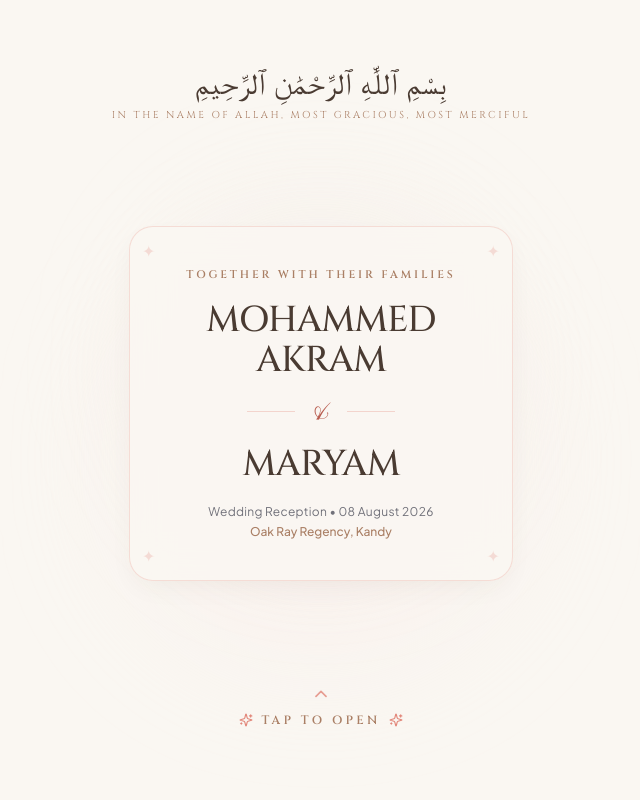
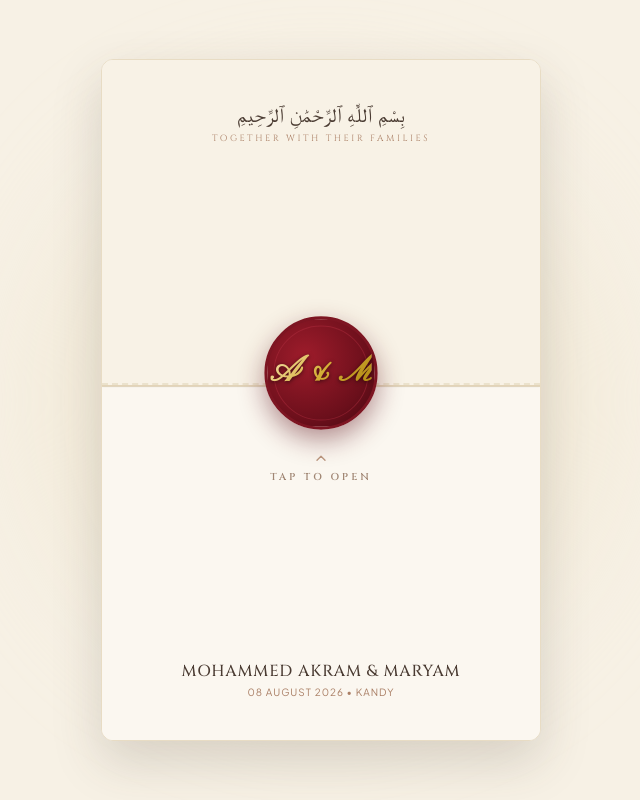
Before and after one commit to maryamnawas03/Wedding_Invitation, a Next.js app: page / in a window 1280 px wide. Shown: the whole page, without its empty margins (319-959 px from the left). Built offline with nearby package versions, Linux system fonts and the light colour scheme.

Commit message:
feat: implement 3D paper envelope with red wax seal monogram and flap opening animation

```diff
--- a/src/components/OpeningEnvelope.tsx
+++ b/src/components/OpeningEnvelope.tsx
@@ -2,7 +2,7 @@
 
 import React, { useState } from "react";
 import { motion, AnimatePresence } from "framer-motion";
-import { ChevronUp, Sparkles } from "lucide-react";
+import { ChevronUp } from "lucide-react";
 import { weddingData } from "@/data/weddingData";
 
 interface OpeningEnvelopeProps {
@@ -13,15 +13,15 @@ export const OpeningEnvelope: React.FC<OpeningEnvelopeProps> = ({ onOpen }) => {
   const [isOpen, setIsOpen] = useState(false);
   const [isDismissed, setIsDismissed] = useState(false);
 
-  const handleTapToOpen = () => {
+  const handleOpen = () => {
     if (isOpen) return;
     setIsOpen(true);
     onOpen();
 
-    // Delay unmounting screen overlay until fade-out animation completes
+    // After flap unrolls and envelope slides down, unmount the overlay
     setTimeout(() => {
       setIsDismissed(true);
-    }, 1200);
+    }, 1400);
   };
 
   if (isDismissed) return null;
@@ -30,94 +30,109 @@ export const OpeningEnvelope: React.FC<OpeningEnvelopeProps> = ({ onOpen }) => {
     <AnimatePresence>
       <motion.div
         initial={{ opacity: 1 }}
-        animate={isOpen ? { opacity: 0, scale: 1.05, pointerEvents: "none" } : { opacity: 1, scale: 1 }}
-        exit={{ opacity: 0 }}
-        transition={{ duration: 1.2, ease: [0.16, 1, 0.3, 1] }}
-        onClick={handleTapToOpen}
-        className="fixed inset-0 z-50 flex flex-col items-center justify-between bg-cream px-6 py-12 cursor-pointer select-none overflow-hidden"
+        animate={isOpen ? { opacity: 0, y: 100 } : { opacity: 1, y: 0 }}
+        transition={{ duration: 1.4, ease: [0.16, 1, 0.3, 1] }}
+        className="fixed inset-0 z-50 flex items-center justify-center bg-[#F7F1E5] px-4 py-8 overflow-hidden select-none"
       >
-        {/* Soft floating background light blur */}
-        <div className="absolute top-1/3 left-1/2 -translate-x-1/2 w-96 h-96 bg-salmon-100/40 rounded-full blur-3xl pointer-events-none" />
-        <div className="absolute bottom-1/3 left-1/2 -translate-x-1/2 w-80 h-80 bg-brown-100/30 rounded-full blur-3xl pointer-events-none" />
+        {/* Ambient soft glow background */}
+        <div className="absolute top-1/2 left-1/2 -translate-x-1/2 -translate-y-1/2 w-[550px] h-[550px] bg-[#EFE4CE]/60 rounded-full blur-3xl pointer-events-none" />
 
-        {/* Top Header - Bismillah Calligraphy */}
-        <motion.div
-          initial={{ opacity: 0, y: -20 }}
-          animate={{ opacity: 1, y: 0 }}
-          transition={{ duration: 0.8 }}
-          className="text-center pt-4"
+        {/* 3D Envelope Wrapper */}
+        <div
+          onClick={handleOpen}
+          className="relative w-full max-w-[400px] sm:max-w-[440px] aspect-[1/1.55] bg-[#FDFBF7] rounded-xl shadow-[0_20px_50px_rgba(74,59,50,0.18)] border border-[#E8DCC4] flex flex-col justify-between p-6 sm:p-8 cursor-pointer overflow-hidden transform transition-transform duration-300 hover:scale-[1.01]"
+          style={{ perspective: "1200px" }}
         >
-          <p className="font-serif text-2xl sm:text-3xl text-brown-dark tracking-wide font-medium">
-            بِسْمِ ٱللَّٰهِ ٱلرَّحْمَٰنِ ٱلرَّحِيمِ
-          </p>
-          <p className="text-[10px] uppercase tracking-[0.25em] text-brown-400 mt-2 font-cinzel">
-            In the name of Allah, Most Gracious, Most Merciful
-          </p>
-        </motion.div>
+          {/* Embossed Floral Vine Borders (Left & Right) */}
+          <div className="absolute inset-y-0 left-3 w-8 bg-[radial-gradient(ellipse_at_center,_var(--tw-gradient-stops))] from-salmon-200/20 via-transparent to-transparent opacity-60 pointer-events-none" />
+          <div className="absolute inset-y-0 right-3 w-8 bg-[radial-gradient(ellipse_at_center,_var(--tw-gradient-stops))] from-salmon-200/20 via-transparent to-transparent opacity-60 pointer-events-none" />
 
-        {/* Central Luxury Card Emblem */}
-        <motion.div
-          initial={{ opacity: 0, scale: 0.92, y: 15 }}
-          animate={{ opacity: 1, scale: 1, y: 0 }}
-          transition={{ duration: 0.8, delay: 0.2 }}
-          className="relative w-full max-w-sm glass-card-deep rounded-3xl p-8 sm:p-10 border border-salmon-300/40 shadow-luxury text-center my-auto overflow-hidden"
-        >
-          <div className="absolute top-3 left-3 text-salmon-400/30">✦</div>
-          <div className="absolute top-3 right-3 text-salmon-400/30">✦</div>
-          <div className="absolute bottom-3 left-3 text-salmon-400/30">✦</div>
-          <div className="absolute bottom-3 right-3 text-salmon-400/30">✦</div>
+          {/* Top Envelope Flap with 3D Flip */}
+          <motion.div
+            initial={false}
+            animate={isOpen ? { rotateX: -160, opacity: 0.3 } : { rotateX: 0 }}
+            transition={{ duration: 1.1, ease: [0.25, 1, 0.5, 1] }}
+            style={{ transformOrigin: "top center" }}
+            className="absolute top-0 left-0 right-0 h-[48%] bg-[#F8F2E6] border-b border-[#E3D4B8] shadow-sm z-20 flex flex-col items-center justify-end pb-4"
+          >
+            {/* Top flap triangular outline design */}
+            <div className="absolute inset-0 border-b-2 border-dashed border-[#D8C7A5]/40 clip-triangle" />
+          </motion.div>
 
-          <p className="text-[11px] font-cinzel uppercase tracking-[0.26em] text-brown-400 font-semibold mb-4">
-            Together with their families
-          </p>
+          {/* Bottom Flap Overlay */}
+          <div className="absolute bottom-0 left-0 right-0 h-[52%] bg-[#FBF7F0] border-t border-[#E8DCC4] z-10 clip-bottom-flap" />
 
-          <h1 className="font-cinzel text-3xl sm:text-4xl text-brown-dark font-medium tracking-tight uppercase">
-            {weddingData.groomName}
-          </h1>
-
-          <div className="flex items-center justify-center gap-3 my-3 text-salmon">
-            <span className="h-[1px] w-12 bg-salmon-300/50" />
-            <span className="font-script text-4xl text-salmon-dark">&</span>
-            <span className="h-[1px] w-12 bg-salmon-300/50" />
+          {/* Header Monogram & Bismillah */}
+          <div className="relative z-30 text-center pt-2">
+            <p className="font-serif text-lg sm:text-xl text-brown-dark tracking-wide font-medium">
+              بِسْمِ ٱللَّٰهِ ٱلرَّحْمَٰنِ ٱلرَّحِيمِ
+            </p>
+            <p className="text-[9px] uppercase tracking-[0.28em] text-brown-400 font-cinzel mt-1">
+              Together with their families
+            </p>
           </div>
 
-          <h1 className="font-cinzel text-3xl sm:text-4xl text-brown-dark font-medium tracking-tight uppercase">
-            {weddingData.brideName}
-          </h1>
+          {/* Center Red Wax Seal Button */}
+          <div className="relative z-30 flex flex-col items-center my-auto">
+            <motion.div
+              animate={
+                isOpen
+                  ? { scale: [1, 1.25, 0], rotate: 45, opacity: 0 }
+                  : { scale: [1, 1.04, 1] }
+              }
+              transition={
+                isOpen
+                  ? { duration: 0.8 }
+                  : { duration: 2.5, repeat: Infinity, ease: "easeInOut" }
+              }
+              className="relative flex items-center justify-center w-24 h-24 sm:w-28 sm:h-28 rounded-full shadow-[0_10px_25px_rgba(90,15,27,0.45)] cursor-pointer"
+              style={{
+                background:
+                  "radial-gradient(circle at 35% 35%, #9E1C2B 0%, #6B0F1B 65%, #420810 100%)",
+                border: "3px solid #7D1522",
+              }}
+            >
+              {/* Wax Seal Rim Detailing */}
+              <div className="absolute inset-1.5 rounded-full border border-[#B83244]/40 pointer-events-none" />
 
-          <p className="text-xs font-sans text-gray mt-5 tracking-wide">
-            {weddingData.eventTitle} • {weddingData.displayDate}
-          </p>
-          <p className="text-xs font-sans text-brown-400 font-medium mt-1">
-            {weddingData.venue.name}, {weddingData.venue.city}
-          </p>
-        </motion.div>
+              {/* Gold Stamped Initials Monogram A & M */}
+              <div className="text-center">
+                <span
+                  className="font-script text-3xl sm:text-4xl text-[#E8C278] drop-shadow-[0_1px_2px_rgba(0,0,0,0.6)] font-bold tracking-tight"
+                  style={{
+                    background: "linear-gradient(135deg, #F9E4B7 0%, #D4AF37 50%, #AA820A 100%)",
+                    WebkitBackgroundClip: "text",
+                    WebkitTextFillColor: "transparent",
+                  }}
+                >
+                  A & M
+                </span>
+              </div>
+            </motion.div>
 
-        {/* Bottom Interactive Pulsing "Tap to Open" Chevron (Matching Tilda Sacred Garden style) */}
-        <motion.div
-          initial={{ opacity: 0, y: 15 }}
-          animate={{ opacity: 1, y: 0 }}
-          transition={{ duration: 0.8, delay: 0.5 }}
-          className="flex flex-col items-center gap-2 pb-6"
-        >
-          <motion.div
-            animate={{ y: [0, -6, 0] }}
-            transition={{ duration: 1.8, repeat: Infinity, ease: "easeInOut" }}
-            className="text-salmon"
-          >
-            <ChevronUp className="w-5 h-5 opacity-80" />
-          </motion.div>
+            {/* Pulsing TAP TO OPEN Label & Upward Chevron (matching user image) */}
+            <motion.div
+              animate={{ y: [0, -5, 0], opacity: [0.6, 1, 0.6] }}
+              transition={{ duration: 2, repeat: Infinity, ease: "easeInOut" }}
+              className="flex flex-col items-center gap-1 mt-6 text-brown-400"
+            >
+              <ChevronUp className="w-4 h-4 text-brown-400" />
+              <span className="font-cinzel text-[10px] uppercase tracking-[0.3em] font-semibold text-[#8C6D58]">
+                TAP TO OPEN
+              </span>
+            </motion.div>
+          </div>
 
-          <motion.span
-            animate={{ opacity: [0.5, 1, 0.5] }}
-            transition={{ duration: 2.2, repeat: Infinity, ease: "easeInOut" }}
-            className="font-cinzel text-xs uppercase tracking-[0.28em] text-brown-400 font-semibold flex items-center gap-2"
-          >
-            <Sparkles className="w-3.5 h-3.5 text-salmon" />
-            <span>Tap to open</span>
-            <Sparkles className="w-3.5 h-3.5 text-salmon" />
-          </motion.span>
-        </motion.div>
+          {/* Bottom Card Footer Info */}
+          <div className="relative z-30 text-center pb-2">
+            <h2 className="font-cinzel text-sm sm:text-base text-brown-dark font-medium uppercase tracking-wider">
+              {weddingData.groomName} & {weddingData.brideName}
+            </h2>
+            <p className="text-[10px] font-sans text-brown-400 tracking-widest uppercase mt-0.5">
+              {weddingData.displayDate} • {weddingData.venue.city}
+            </p>
+          </div>
+        </div>
       </motion.div>
     </AnimatePresence>
   );
```
